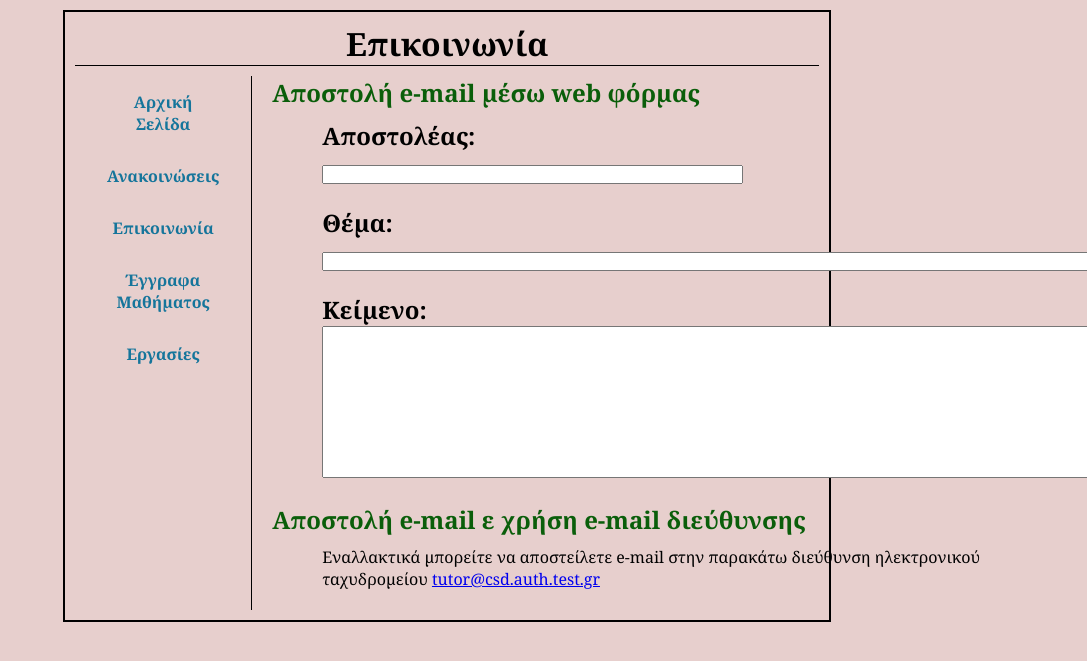
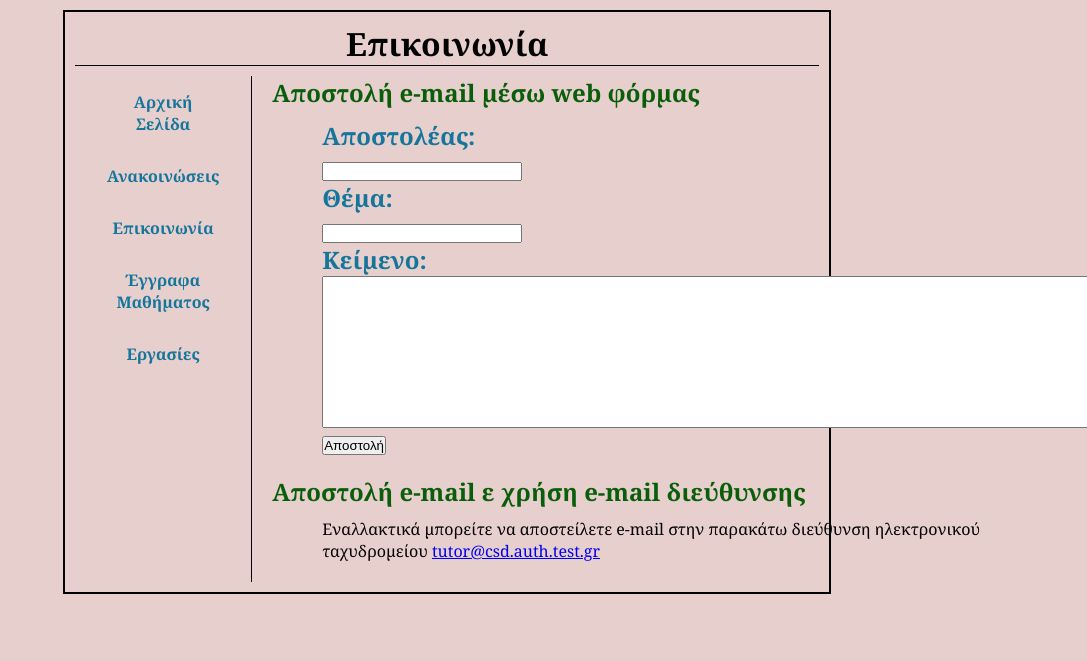
Before and after one commit to FSBgr/myElearning, a PHP site: page /communication.html in a window 1280 px wide. Shown: the top 661 px of the page, without its empty margins (193-1280 px from the left). Run offline with PHP 8.4, Linux system fonts and the light colour scheme.

Commit message:
fixed contact form

```diff
--- a/communication.html
+++ b/communication.html
@@ -29,14 +29,15 @@
             </div>
             <div class="flex-child-element second">
                 <h2 class="heading2">Αποστολή e-mail μέσω web φόρμας</h2>
-                <div class="contact-form">
+                <form class="contact-form" action="mailto:tutor@csd.auth.gr">
                     <label class="form-label"> Αποστολέας:</label><br>
-                    <form class="text-input"><input type="text" size="50"></form><br>
+                    <input class="text-input" type="text" size="50"><br>
                     <label class="form-label"> Θέμα:</label><br>
-                    <form class="text-input"><input type="text" size="100"></form><br>
+                    <input class="text-input" type="text" size="100"><br>
                     <label class="form-label"> Κείμενο:</label> <br>
                     <textarea name="body" id="body" rows="10" cols="100"></textarea><br>
-                </div>
+                    <input type="submit" value="Αποστολή">
+                </form>
                 <h2 class="heading2">Αποστολή e-mail ε χρήση e-mail διεύθυνσης</h2>
                 <div class="contact-form">
                     Εναλλακτικά μπορείτε να αποστείλετε e-mail στην παρακάτω διεύθυνση ηλεκτρονικού ταχυδρομείου <a href = "mailto: tutor@csd.auth.test.gr">tutor@csd.auth.test.gr</a>
--- a/styles.css
+++ b/styles.css
@@ -69,9 +69,6 @@
     color: rgb(21, 117, 155);
   }
 
-
-  /*---- Test page -----*/
-
 .flex-parent-element {
     display: flex;
     width: 100%;
@@ -124,6 +121,7 @@
       font-size: x-large;
       margin-bottom: 20px;
       margin-top: 10px;
+      color: rgb(21, 117, 155);
   }
 
   .text-input{
```
